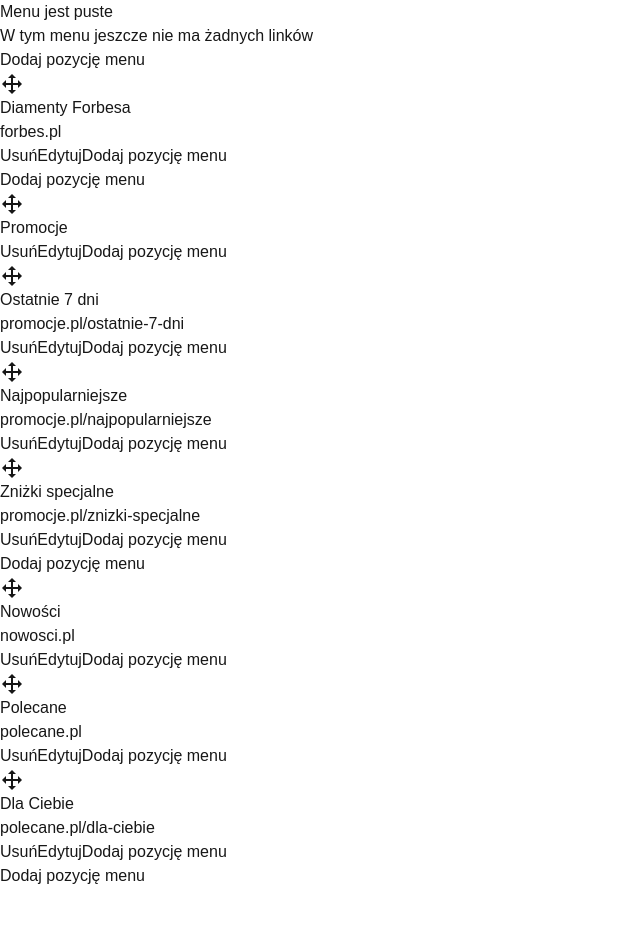
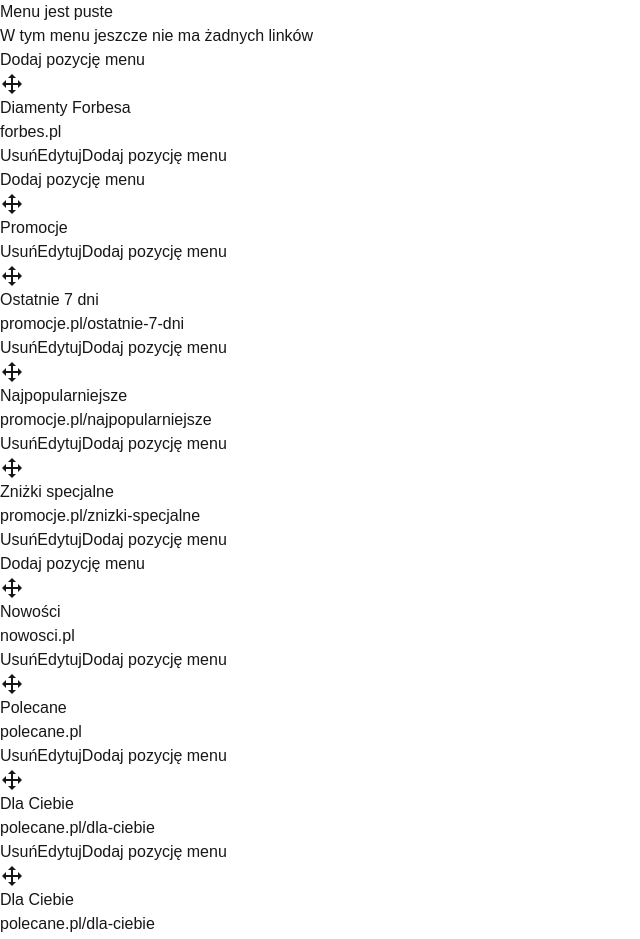
Before and after one commit to SebastianJedrak/droplo-recruitment-task, a Next.js app: page / in a window 1280 px wide. Shown: the top 939 px of the page, without its empty margins (0-640 px from the left). Before the commit the page ends 888 px from the top, so only its background shows below. Built offline with nearby package versions, Linux system fonts and the light colour scheme.

Commit message:
feat(nest-menu-items): displayed multiple  nested MenuItems

```diff
--- a/src/components/MenuItem.tsx
+++ b/src/components/MenuItem.tsx
@@ -7,14 +7,18 @@
 
 interface MenuItemProps {
   menuItem: MenuItemType;
+  depth?: number;
 }
 
-const MenuItem: React.FC<MenuItemProps> = ({ menuItem }) => {
+const MenuItem: React.FC<MenuItemProps> = ({ menuItem, depth = 1 }) => {
+  console.log(depth);
   const { newMenuForms, addNewMenu } = useAppContext();
 
   const filteredMenuForms = newMenuForms.filter(
     (menuForm) => menuForm.parentId === menuItem.id
   );
+
+  const depthPaddingLeft = `${depth * 4}`;
 
   return (
     <div>
@@ -47,11 +51,15 @@
           ))}
         </div>
       )}
-      <div className="pl-4">
+      <div className={`pl-${depthPaddingLeft}`}>
         {menuItem.subItems &&
           menuItem.subItems.length > 0 &&
           menuItem.subItems.map((nestedMenuItem) => (
-            <MenuItem key={nestedMenuItem.id} menuItem={nestedMenuItem} />
+            <MenuItem
+              key={nestedMenuItem.id}
+              menuItem={nestedMenuItem}
+              depth={depth + 1}
+            />
           ))}
       </div>
     </div>
--- a/src/context/AppContext.tsx
+++ b/src/context/AppContext.tsx
@@ -70,6 +70,13 @@
             id: "3-2-1",
             label: "Dla Ciebie",
             url: "polecane.pl/dla-ciebie",
+            subItems: [
+              {
+                id: "3-2-1",
+                label: "Dla Ciebie",
+                url: "polecane.pl/dla-ciebie",
+              },
+            ]
           },
         ],
       },
```
